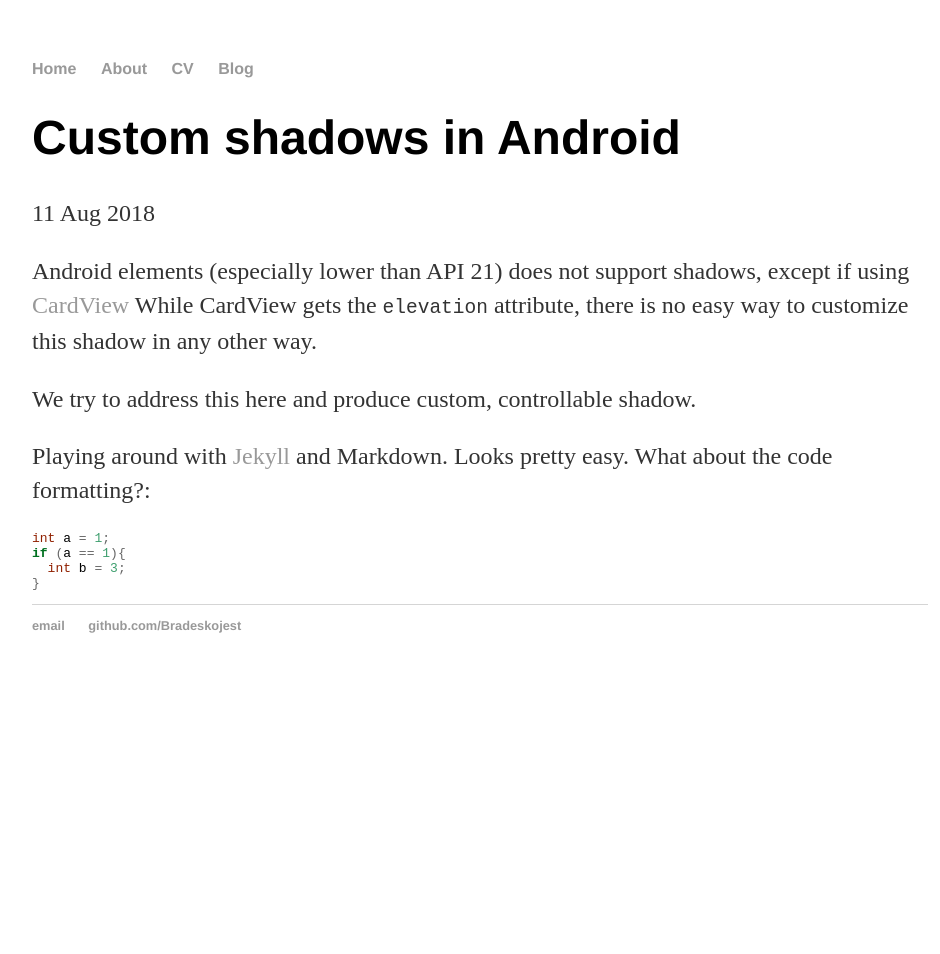
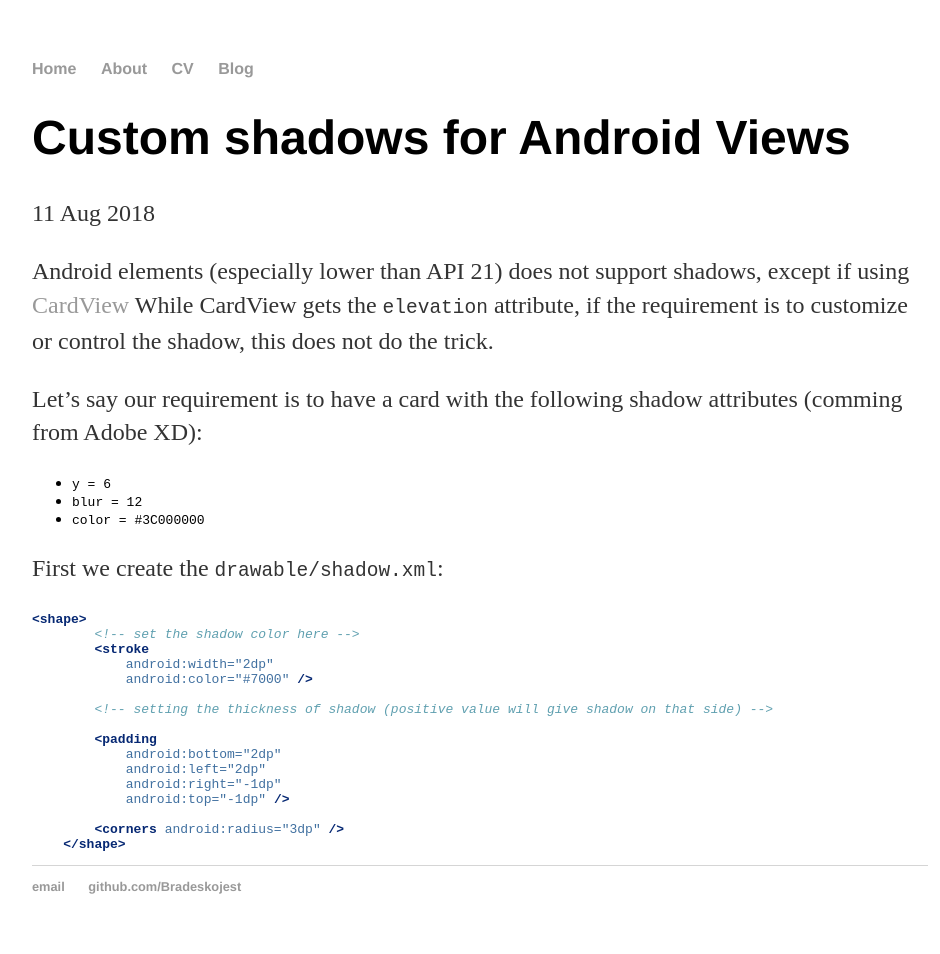
Before and after one commit to lbradesko/lbradesko.github.io, a Jekyll site: the page built from _posts/2018-08-04-lbradesko-blog-started.md, in a window 1280 px wide. Shown: the whole page, without its empty margins (160-1100 px from the left). Built offline with Jekyll 4.4.1, drawn with Linux system fonts in a browser that asks for light colours; before the commit the page ends 900 px from its top, so only the background shows below that.

Commit message:
Update 2018-08-04-lbradesko-blog-started.md

````diff
--- a/_posts/2018-08-04-lbradesko-blog-started.md
+++ b/_posts/2018-08-04-lbradesko-blog-started.md
@@ -1,17 +1,31 @@
 ---
 layout: post
-title: "Custom shadows in Android"
+title: "Custom shadows for Android Views"
 date: 2018-08-11
 ---
-Android elements (especially lower than API 21) does not support shadows, except if using [CardView](https://developer.android.com/guide/topics/ui/layout/cardview) While CardView gets the `elevation` attribute, there is no easy way to customize this shadow in any other way.
+Android elements (especially lower than API 21) does not support shadows, except if using [CardView](https://developer.android.com/guide/topics/ui/layout/cardview) While CardView gets the `elevation` attribute, if the requirement is to  customize or control the shadow, this does not do the trick.
 
-We try to address this here and produce custom, controllable shadow.
+Let's say our requirement is to have a card with the following shadow attributes (comming from Adobe XD):
+* `y = 6`
+* `blur = 12`
+* `color = #3C000000`
 
-Playing around with [Jekyll](http://jekyllrb.com) and Markdown. Looks pretty easy.
-What about the code formatting?:
-```java
-int a = 1;
-if (a == 1){
-  int b = 3;
-}
+First we create the `drawable/shadow.xml`:
+```xml
+<shape>
+        <!-- set the shadow color here -->
+        <stroke
+            android:width="2dp"
+            android:color="#7000" />
+
+        <!-- setting the thickness of shadow (positive value will give shadow on that side) -->
+
+        <padding
+            android:bottom="2dp"
+            android:left="2dp"
+            android:right="-1dp"
+            android:top="-1dp" />
+
+        <corners android:radius="3dp" />
+    </shape>
 ```
````
